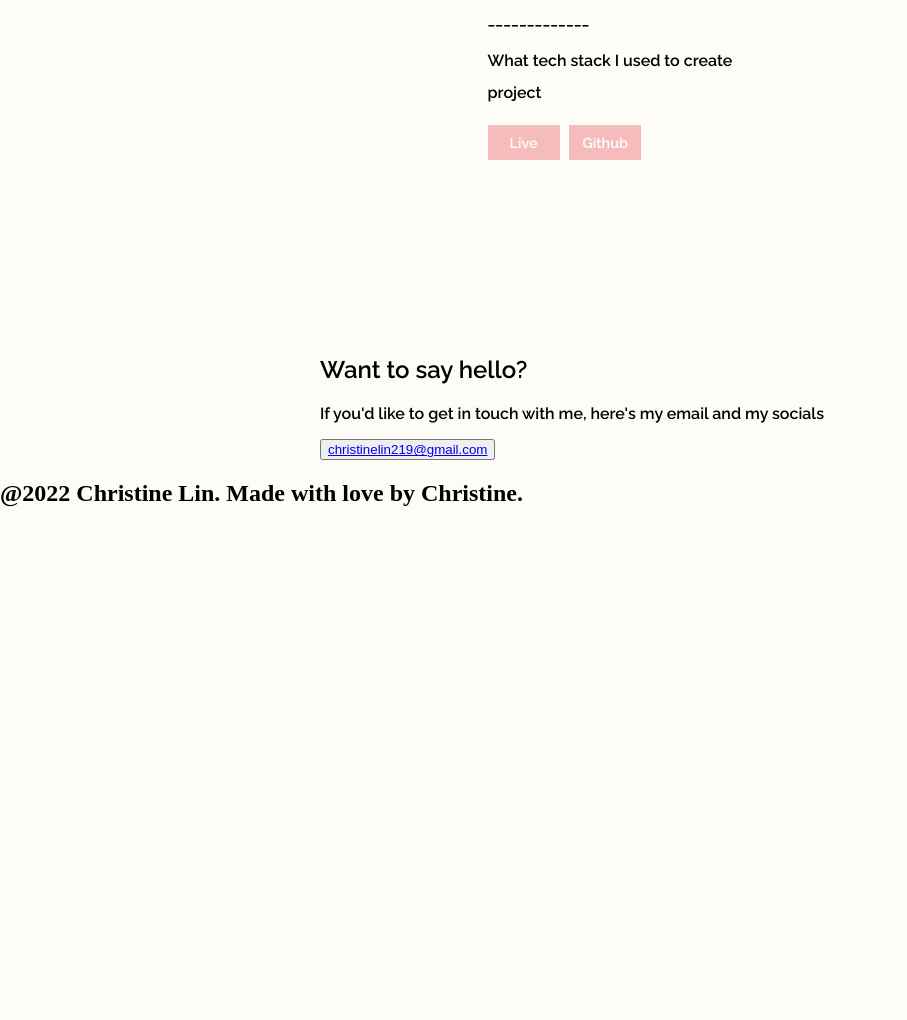
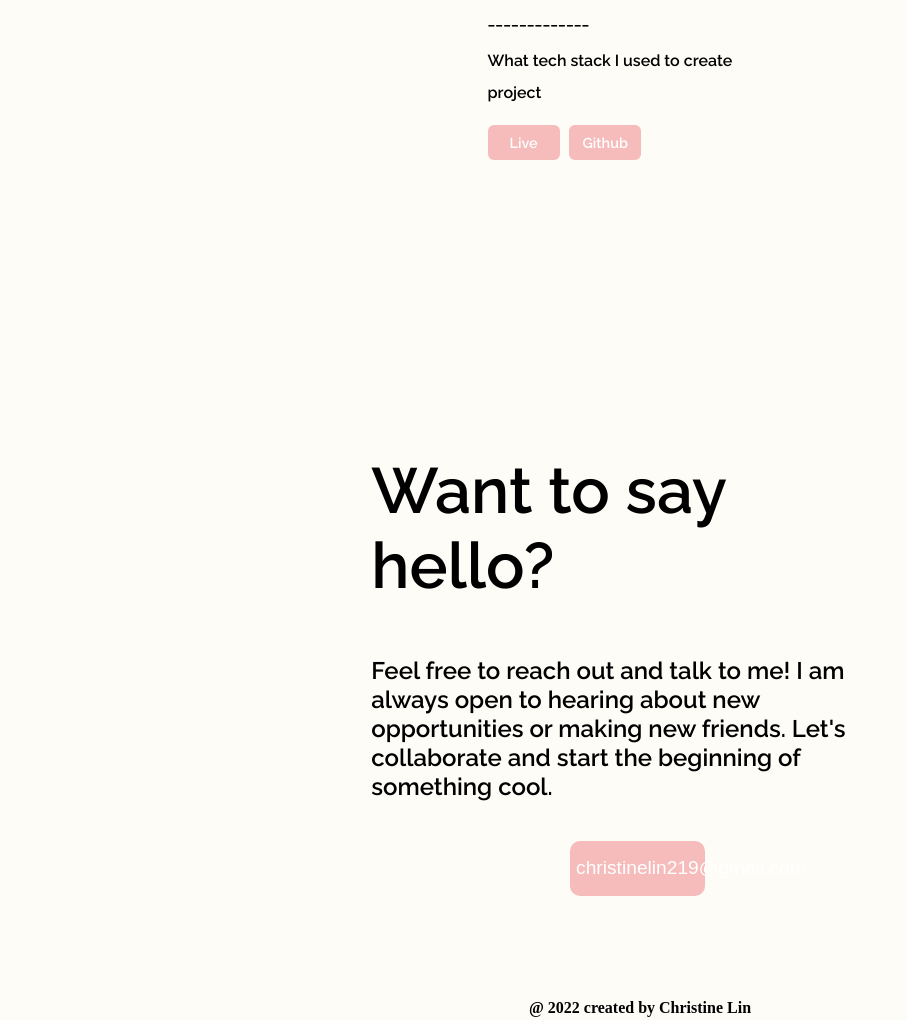
Before and after one commit to christinelin8/christine-portfolio, a plain HTML site: page index.html in a window 1280 px wide. Shown: the part 3540-4560 px from the top of the page, without its empty margins (0-907 px from the left). Before the commit the page ends 4067 px from the top, so only its background shows below. Drawn offline with Linux system fonts and the light colour scheme.

Commit message:
finished but rethinking layout, come back for responsiveness

```diff
--- a/index.html
+++ b/index.html
@@ -127,7 +127,7 @@
     <section class="contact-me-container" id="contact-me-id">
         <section class="contact-me-content">
             <h2>Want to say hello?</h2>
-            <p>If you'd like to get in touch with me, here's my email and my socials </p>
+            <p>Feel free to reach out and talk to me! I am always open to hearing about new opportunities or making new friends. Let's collaborate and start the beginning of something cool.</p>
             <button class="email-button">
                 <a href="mailto:christinelin219@gmail.com">christinelin219@gmail.com</a>
             </button>
@@ -138,7 +138,7 @@
 
     <footer>
         <section class="footer-container">
-            <h2>@2022 Christine Lin. Made with love by Christine.</h2>
+            <h2>@ 2022 created by Christine Lin</h2>
         </section>
     </footer>
 
--- a/style.css
+++ b/style.css
@@ -116,7 +116,7 @@ body {
     flex-direction: column;
 
     padding-left: 25%;
-    padding-bottom: 10%;
+    padding-bottom: 15%;
 }
 
 .projects-title h2{
@@ -161,17 +161,70 @@ body {
 
 
     border: none;
+    border-radius: 6px;
     color: white;
     background-color: #f5bcbb;
 }
 
 .contact-me-container {
     display: flex;
-    padding-left: 25%;
+    justify-content: center;
+    align-items: center;
+    padding-bottom: 7%;
 
     font-family: 'Raleway', sans-serif;
     font-weight: 600;
 }
 
+.contact-me-content {
+    flex: 0 0 42%;
+}
+
 .contact-me-content h2 {
+    display: flex;
+    justify-content: center;
+    align-items: center;
+    font-size: 4em;
 }
+
+.contact-me-content p {
+    font-size: 1.5em;
+    padding-bottom: 3%;
+}
+
+button.email-button {
+    margin-left: 37%;
+}
+
+.contact-me-content button {
+    font-size: 1.2em;
+    background-color: #f5bcbb;
+    border: none;
+    border-radius: 10px;
+
+    width: 25%;
+    height: 55px;
+}
+
+.contact-me-content button:hover {
+    background-color:rgb(235, 97, 97);
+}
+
+.contact-me-content a {
+    color: white;
+    text-decoration: none;
+}
+
+.contact-me-content a:hover {
+    text-decoration: underline 3px;
+}
+
+.footer-container {
+    display: flex;
+    justify-content: center;
+    align-items: center;
+}
+
+.footer-container h2 {
+    font-size: 1em;
+}
```
